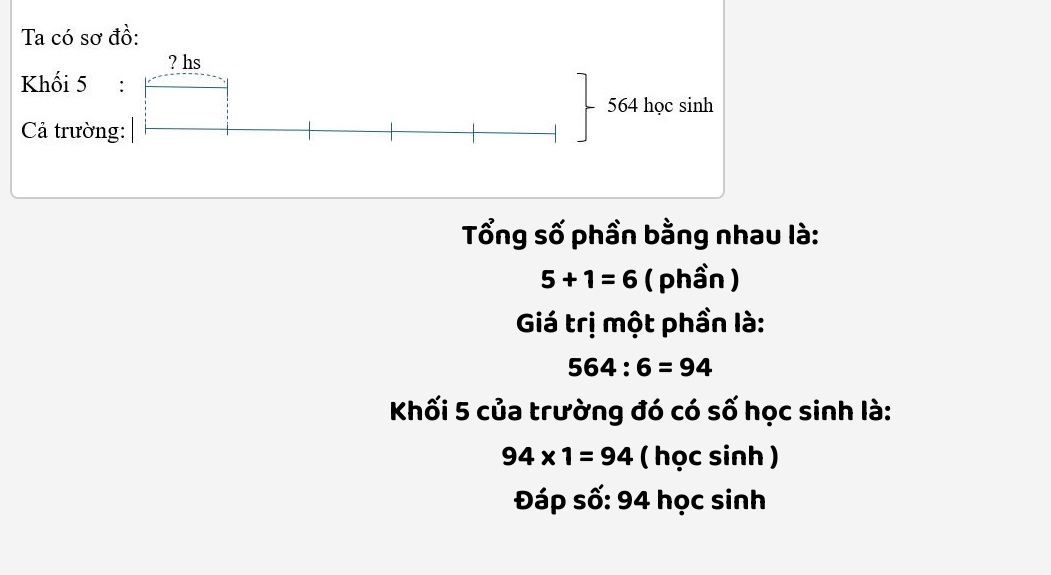
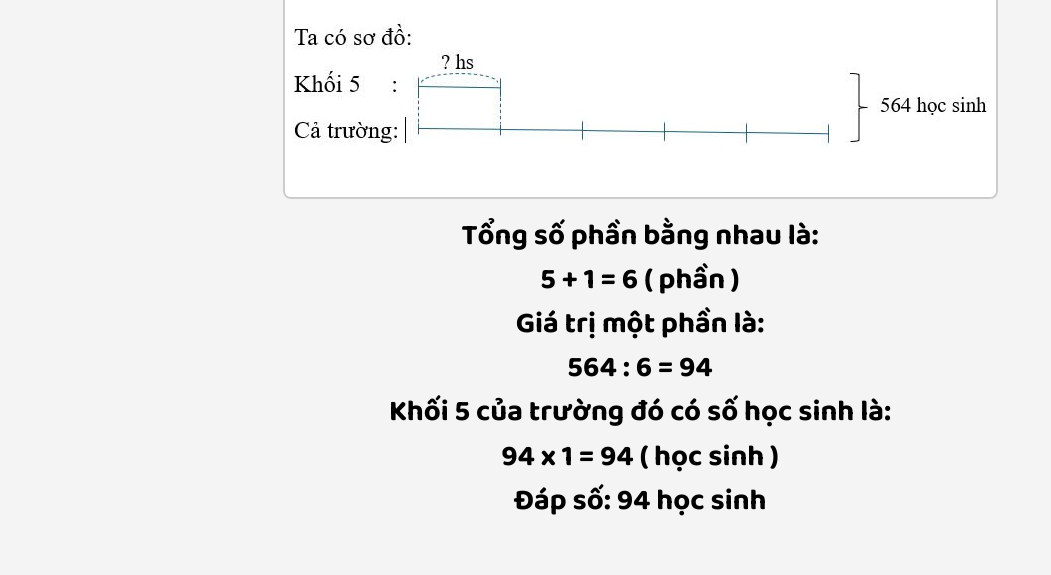
Before and after one commit to Pham-Kim-Tien/Trang-hoc-tap, a plain HTML site: page lời giải bài tập 3.html in a window 1280 px wide. Shown: the part 225-800 px from the top of the page, without its empty margins (0-1051 px from the left). Drawn offline with Linux system fonts and the light colour scheme; a web font is replaced by a local one.

Commit message:
Update lời giải bài tập 3.html

```diff
--- a/lời giải bài tập 3.html
+++ b/lời giải bài tập 3.html
@@ -53,7 +53,7 @@
             border-radius: 8px;
         }
         .diagram-container {
-        text-align: left; /* Giữ nội dung ở giữa màn hình theo chiều ngang */
+        text-align: center; /* Giữ nội dung ở giữa màn hình theo chiều ngang */
         margin-top: 20px; /* Khoảng cách phía trên nếu cần */
         max-width: 100%; /* Đảm bảo ảnh phản hồi tốt trên thiết bị di động */
         }
```
